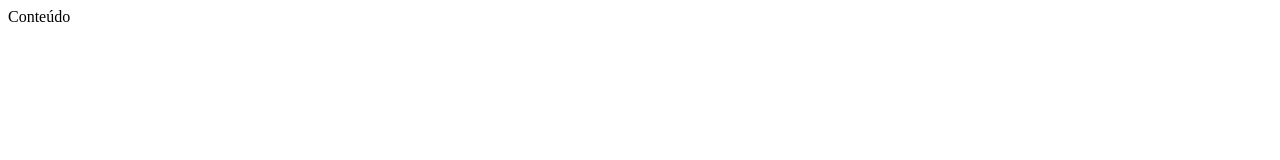
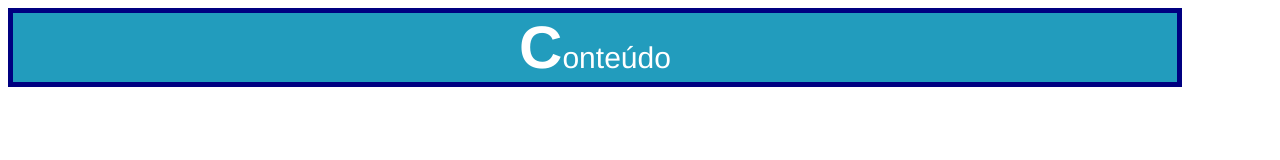
Before and after one commit to andremartins746/javascript, a plain HTML site: page css/anatomia.html in a window 1280 px wide. Drawn offline with Linux system fonts and the light colour scheme.

Commit message:
anatomia.html

```diff
--- a/css/anatomia.html
+++ b/css/anatomia.html
@@ -5,7 +5,31 @@
     <meta charset="UTF-8">
     <title>Anatomia CSS</title>
     <style>
-        /* ... */
+        .selector {
+            color: #fff;
+            font-size: 30px;
+            text-align: center;
+            /*multiplos valores */
+            border: solid 5px navy; /* shorthand propert */
+            font-family: Helvetica, monospace;
+
+            /* Funções */
+            width: calc(100% - 100px);
+            background-color: rgb(34, 156, 189);
+        }
+
+
+        /* Usando uma pseudo-classe (pseudo-classe ":") */
+        .selector:hover {
+            background-color: orangered;
+        }
+
+        /* Usando uma pseudo-elemento */
+        .selector::first-letter { /* definindo um estilo para a primeira letra do .selector (pseudo-elemento "::") */
+            font-size: 60px;
+            font-weight: bold;
+        }
+
     </style>
 </head>
 
```
